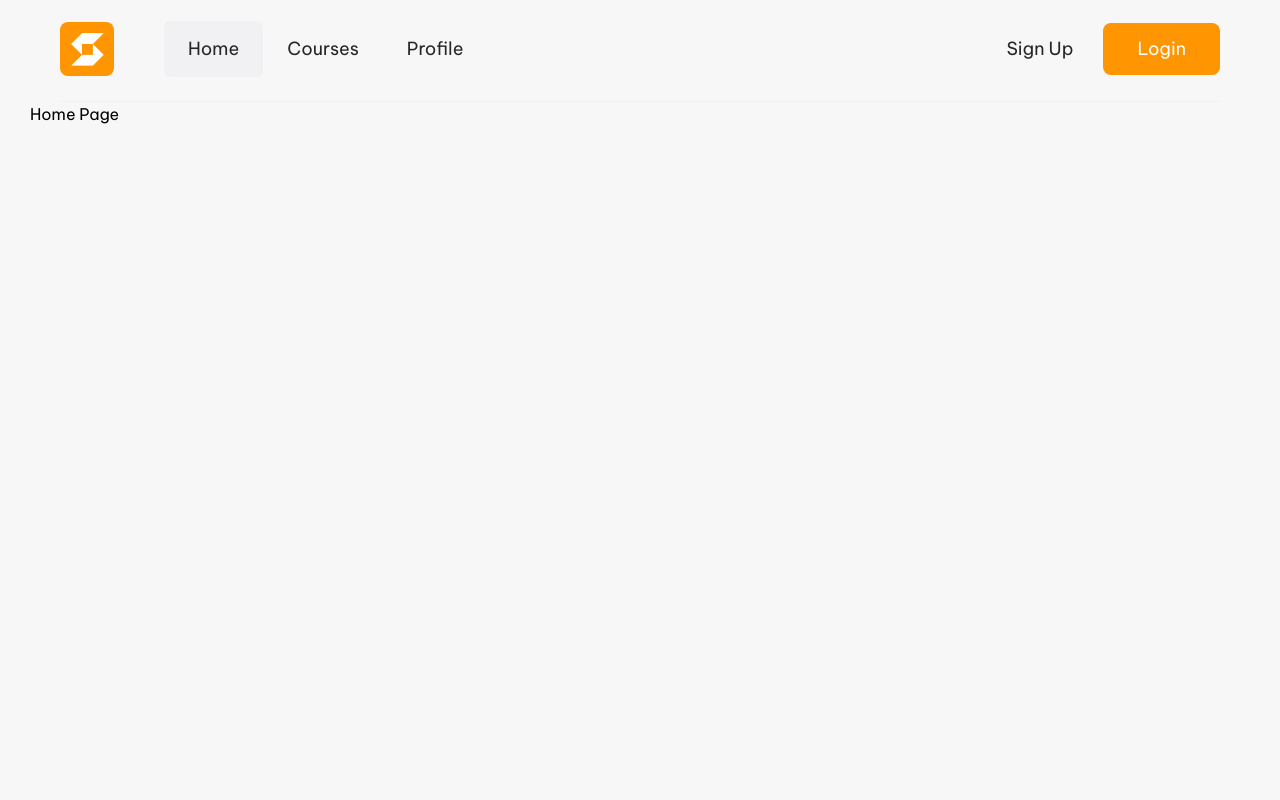
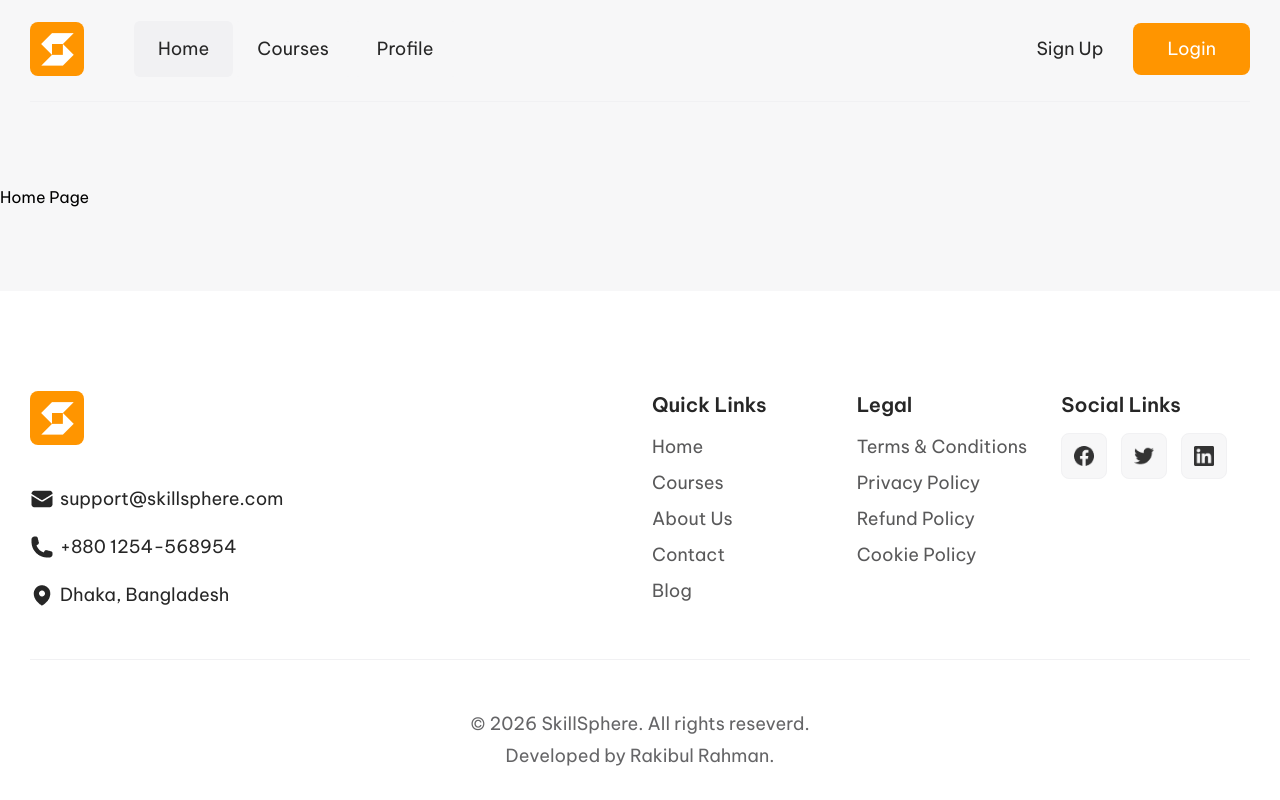
Before and after one commit to quantumrahman/skillsphere-platform, a Next.js app: page / in a window 1280 px wide. Built offline with nearby package versions, Linux system fonts and the light colour scheme.

Commit message:
feat: implement Footer in layout.jsx file

```diff
--- a/src/app/(main)/layout.jsx
+++ b/src/app/(main)/layout.jsx
@@ -1,6 +1,8 @@
 import { Be_Vietnam_Pro } from "next/font/google";
 import "../globals.css";
+
 import Header from "@/components/shared/Header/Header";
+import Footer from "@/components/shared/Footer/Footer";
 
 const beVietnamPro = Be_Vietnam_Pro({
   subsets: ['latin'],
@@ -19,9 +21,10 @@ export default function RootLayout({ children }) {
       lang="en"
       className={`${beVietnamPro.variable} h-full antialiased`}
     >
-      <body className="min-h-full bg-[#f7f7f8] px-4 md:px-5 lg:px-[30px]">
+      <body className="min-h-full flex flex-col justify-between bg-[#f7f7f8]">
         <Header></Header>
         {children}
+        <Footer></Footer>
       </body>
     </html>
   );
```
